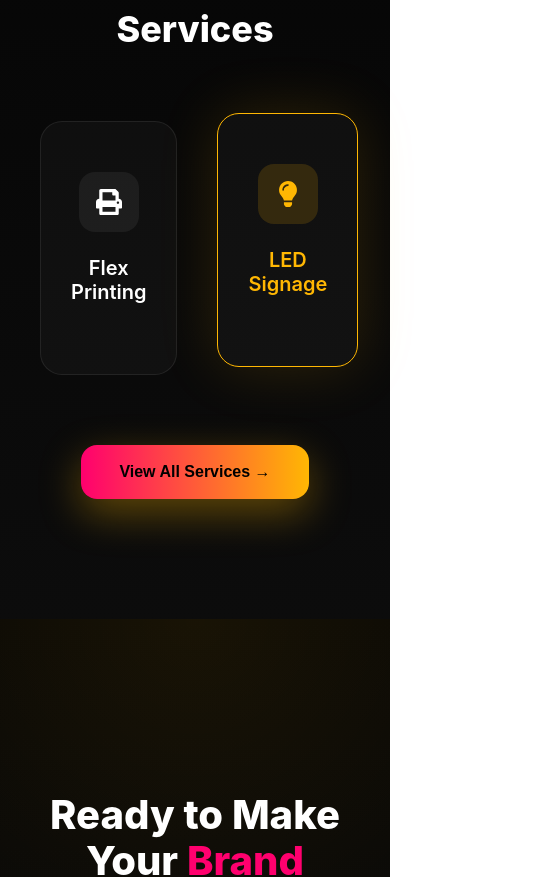
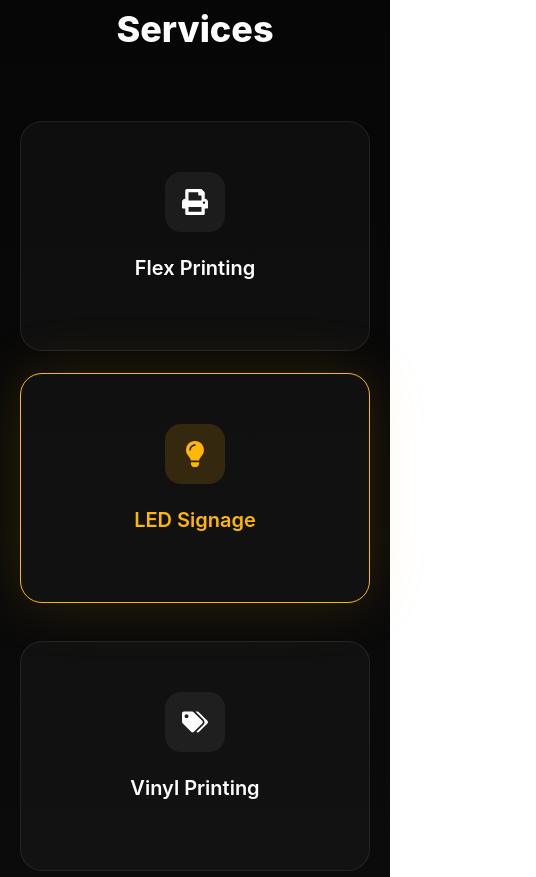
Before and after one commit to pathapatisneha2025-commits/Print-berry, a React (Create React App) app: page / in a window 390 px wide. Shown: the part 1591-2468 px from the top of the page, 536 px wide, since content can reach past the window. Built offline with nearby package versions, Linux system fonts and the light colour scheme.

Commit message:
changes made

```diff
--- a/src/components/ServiceSection.js
+++ b/src/components/ServiceSection.js
@@ -1,7 +1,15 @@
-import React from "react";
+import React, { useState, useEffect } from "react";
 import { FaPrint, FaLightbulb, FaTags } from "react-icons/fa";
 
 export default function ServicesSection() {
+  const [isMobile, setIsMobile] = useState(window.innerWidth < 768);
+
+  useEffect(() => {
+    const handleResize = () => setIsMobile(window.innerWidth < 768);
+    window.addEventListener("resize", handleResize);
+    return () => window.removeEventListener("resize", handleResize);
+  }, []);
+
   return (
     <section style={styles.section}>
       {/* HEADING */}
@@ -11,7 +19,14 @@ export default function ServicesSection() {
       </h2>
 
       {/* SERVICES GRID */}
-      <div style={styles.grid}>
+      <div
+        style={{
+          ...styles.grid,
+          gridTemplateColumns: isMobile ? "1fr" : "repeat(3, 1fr)",
+          gap: isMobile ? "30px" : "40px",
+          marginBottom: isMobile ? "50px" : "70px",
+        }}
+      >
         {/* CARD 1 */}
         <div style={styles.card}>
           <div style={styles.iconBox}>
@@ -40,13 +55,22 @@ export default function ServicesSection() {
       </div>
 
       {/* CTA */}
-      <button style={styles.ctaBtn}>View All Services →</button>
+      <button
+        style={{
+          ...styles.ctaBtn,
+          padding: isMobile ? "14px 28px" : "18px 38px",
+          fontSize: isMobile ? "14px" : "16px",
+        }}
+      >
+        View All Services →
+      </button>
     </section>
   );
 }
+
 const styles = {
   section: {
-    padding: "120px 40px",
+    padding: "120px 20px",
     background: "linear-gradient(180deg,#050505,#0c0c0c)",
     textAlign: "center",
     color: "#fff",
@@ -74,8 +98,6 @@ const styles = {
 
   grid: {
     display: "grid",
-    gridTemplateColumns: "repeat(3, 1fr)",
-    gap: "40px",
     maxWidth: "1200px",
     margin: "0 auto 70px",
   },
@@ -118,13 +140,11 @@ const styles = {
   },
 
   ctaBtn: {
-    padding: "18px 38px",
     borderRadius: "16px",
     border: "none",
     background: "linear-gradient(90deg,#ff006e,#ffb703)",
     color: "#000",
     fontWeight: "700",
-    fontSize: "16px",
     cursor: "pointer",
     boxShadow: "0 14px 40px rgba(255,183,3,0.35)",
   },
```
